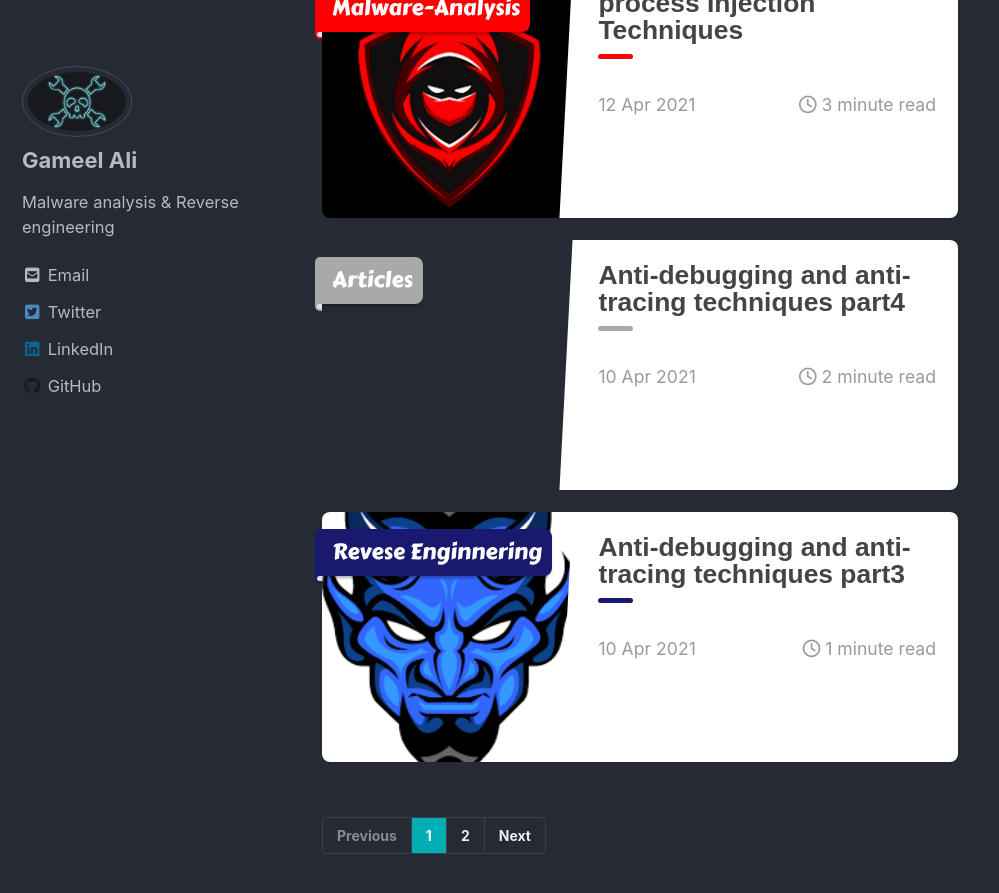
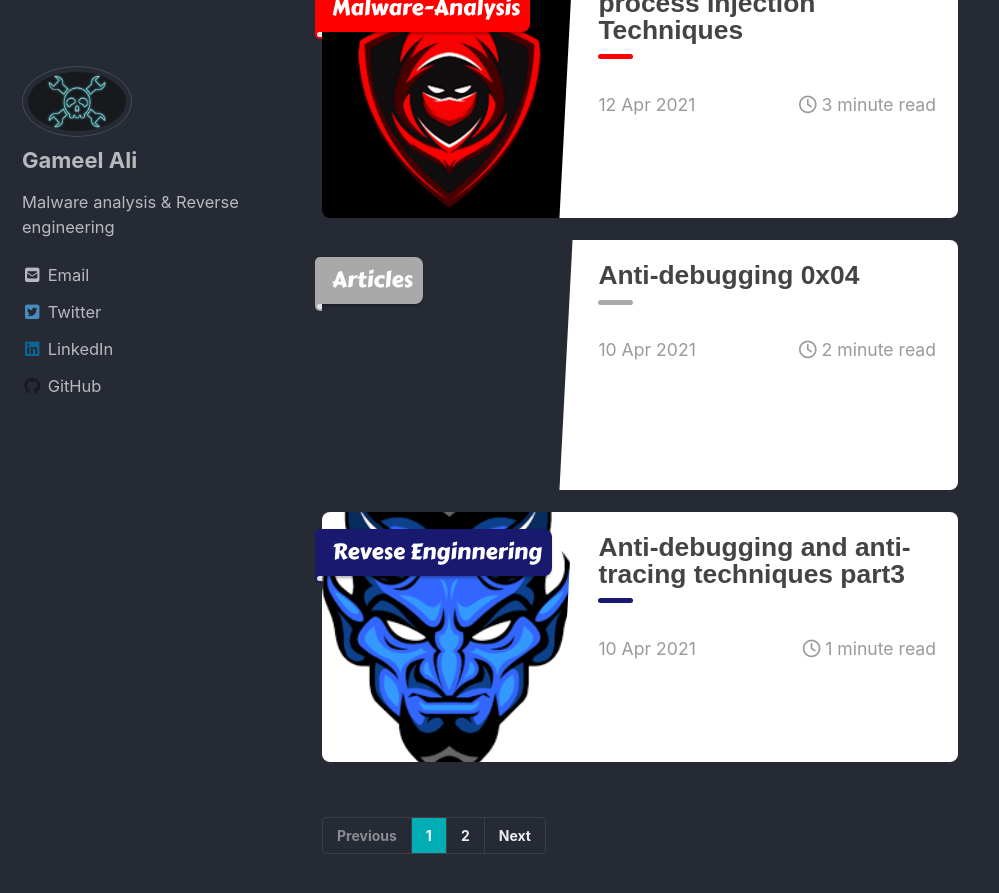
Before and after one commit to MalGamy/MalGamy.github.io, a Jekyll site: the page built from index.html, in a window 1280 px wide and 900 px high, scrolled down 1594 px. Shown: the top 893 px of the window, without its empty margins (0-999 px from the left). Built offline with Jekyll 4.4.1, drawn with Linux system fonts in a browser that asks for light colours; cached includes are drawn as plain includes; nearby versions of some CDN libraries; the list of posts is cut into pages by our own code.

Commit message:
Update 2021-4-10-Anti-debugging and anti-tracing techniques part4.md

```diff
--- a/_posts/Revese Enginnering/2021-4-10-Anti-debugging and anti-tracing techniques part4.md
+++ b/_posts/Revese Enginnering/2021-4-10-Anti-debugging and anti-tracing techniques part4.md
@@ -1,5 +1,5 @@
 ---
-title: Anti-debugging and anti-tracing techniques part4
+title: Anti-debugging 0x04
 layout: single
 comments: true
 share: true
```
